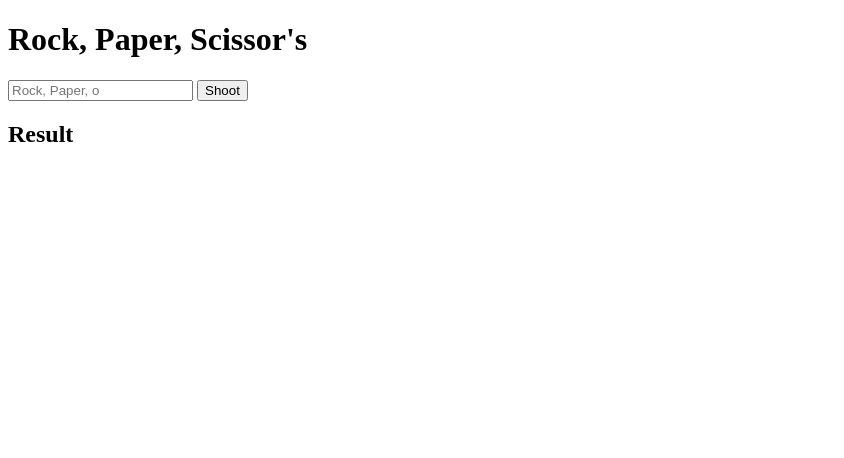
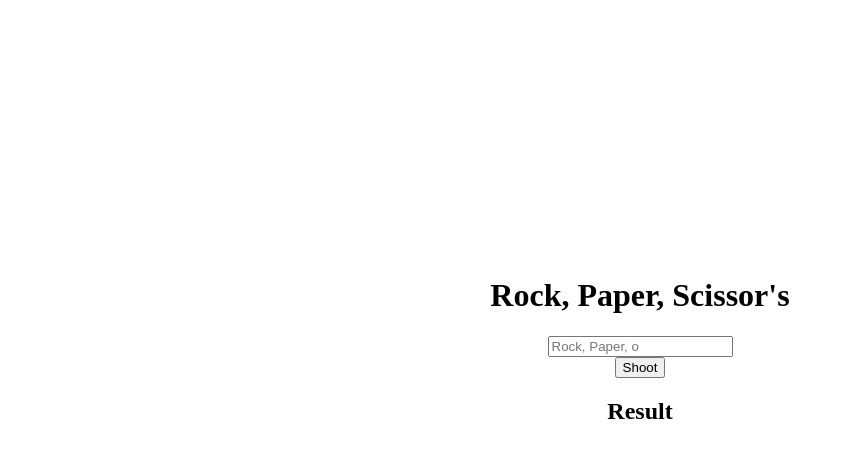
Before and after one commit to boonaki/rockpaperscissor, a plain HTML site: page index.html in a window 1280 px wide. Shown: the whole page, without its empty margins (0-844 px from the left). Drawn offline with Linux system fonts and the light colour scheme.

Commit message:
added styling

```diff
--- a/css/style.css
+++ b/css/style.css
@@ -0,0 +1,7 @@
+body{
+    display: flex;
+    flex-direction: column;
+    justify-content: center;
+    align-items: center;
+    margin-top: 20%;
+}
--- a/index.html
+++ b/index.html
@@ -3,13 +3,13 @@
   <head>
     <meta charset="utf-8" />
     <title></title>
-    <link rel="stylesheet" href="/css/style.css" />
+    <link rel="stylesheet" href="css/style.css" />
   </head>
   <body>
     <h1>Rock, Paper, Scissor's</h1>
     <input id="userName" type="text" name="" placeholder="Rock, Paper, o" />
     <button id="shoot" type="button" name="button">Shoot</button>
     <h2 id="result">Result</h2>
-    <script type="text/javascript" src="/js/main.js"></script>
+    <script type="text/javascript" src="js/main.js"></script>
   </body>
 </html>
```
